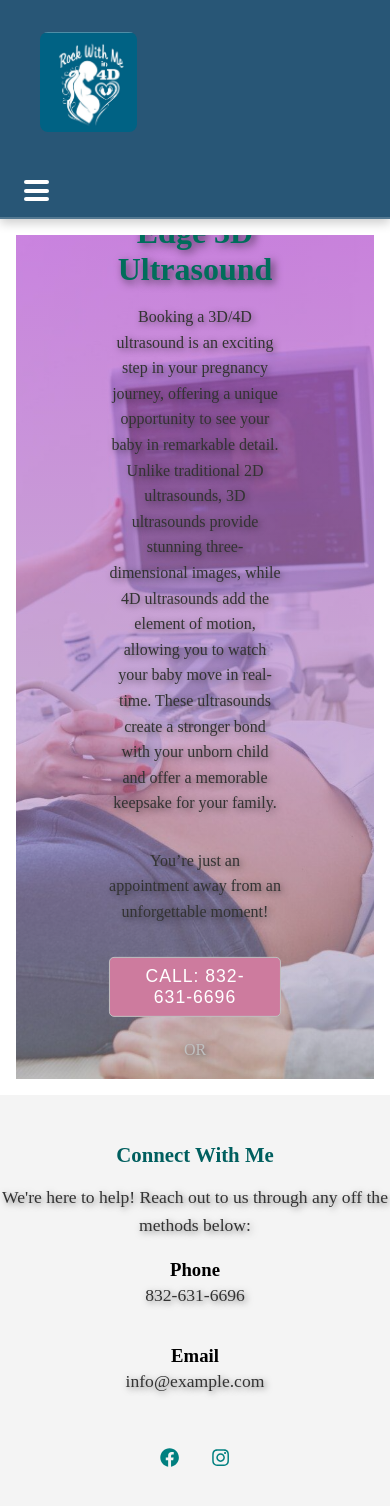
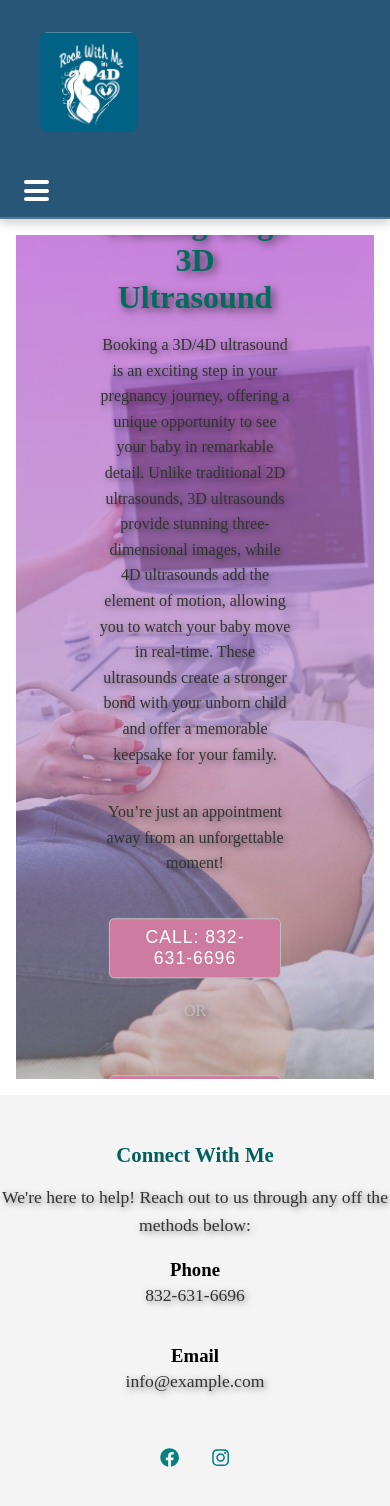
Before and after one commit to zcross13/rock_with_me, a React (Vite) app: page / in a window 390 px wide. Shown: the top 1506 px of the page. Built offline with nearby package versions, Linux system fonts and the light colour scheme.

Commit message:
fix header mobile responsiveness

```diff
--- a/src/styles/header.css
+++ b/src/styles/header.css
@@ -6,7 +6,7 @@ header {
 
 .hero {
   width: 100%;
-  height: 100vh;
+  min-height: 100vh; /* Change to min-height to prevent content from being cut off */
   background-size: cover;
   background-position: center;
   position: relative;
@@ -34,6 +34,7 @@ header {
   max-width: 800px;
   margin: 0 auto;
   padding: 20px;
+  overflow: hidden;
 }
 
 h1 {
@@ -57,6 +58,8 @@ p {
   justify-content: center;
   align-items: center;
   gap: 20px;
+  flex-wrap: wrap; /* Allow buttons to wrap on smaller screens */
+  padding: 20px;
 }
 
 .cta-button {
@@ -83,11 +86,11 @@ p {
 
 @media (max-width: 768px) {
   h1 {
-    font-size: 2.8rem;
+    font-size: 2.8rem; /* Adjust heading size for smaller screens */
   }
 
   p {
-    font-size: 1.1rem;
+    font-size: 1.1rem; /* Adjust paragraph text size for smaller screens */
   }
 
   .cta-buttons-container {
@@ -95,7 +98,29 @@ p {
   }
 
   .cta-button {
+    width: 100%; /* Ensure buttons take up full width on mobile */
+    padding: 12px;
+    font-size: 1.1rem; /* Slightly smaller font size for buttons */
+  }
+
+  .hero-content {
+    padding: 15px; /* Adjust padding inside hero content on smaller screens */
+  }
+}
+
+/* Mobile Menu Adjustments */
+@media (max-width: 480px) {
+  h1 {
+    font-size: 2.5rem; /* Slightly smaller font size for very small screens */
+  }
+
+  .cta-button {
     width: 100%;
     padding: 12px;
+    font-size: 1.1rem; /* Make buttons slightly smaller */
+  }
+
+  .cta-buttons-container {
+    padding: 10px; /* Reduce container padding */
   }
 }
```
